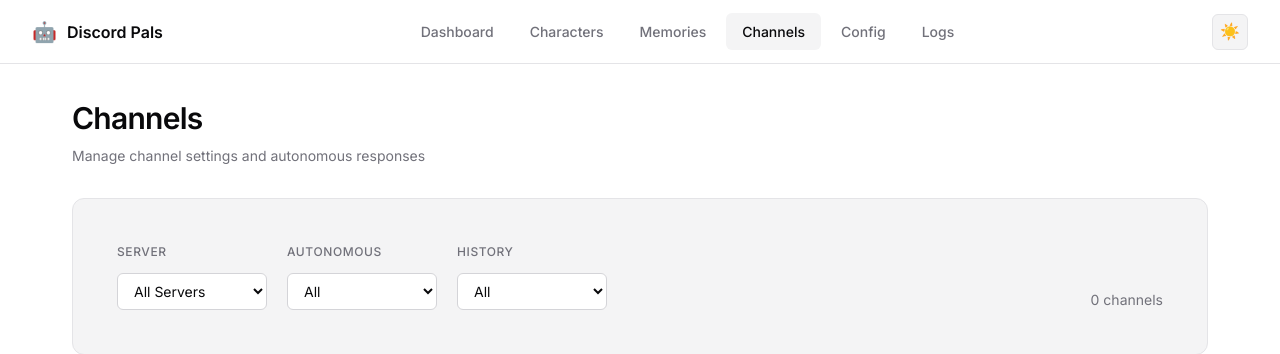
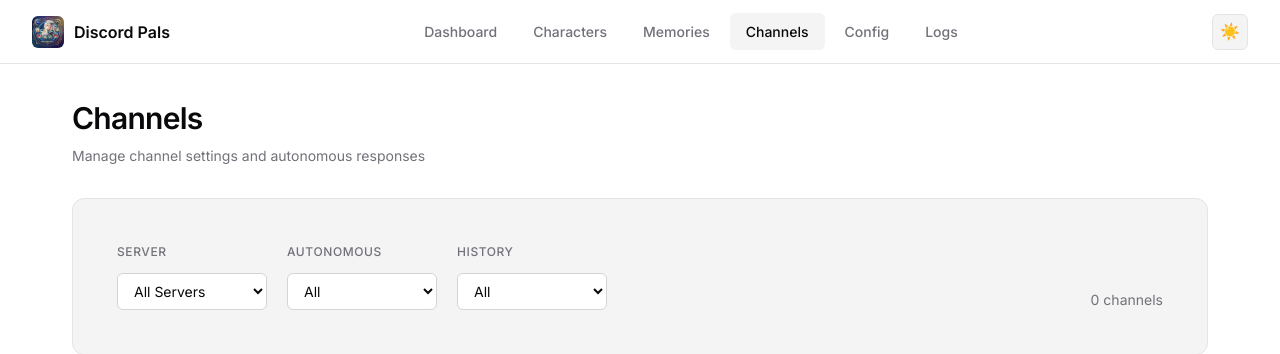
Before and after one commit to TheLonelyDevil9/discord-pals, a Flask app: page /channels in a window 1280 px wide. Shown: the top 354 px of the page. Run offline with Flask 3, Linux system fonts and the light colour scheme.

Commit message:
Add banner image with hover preview and GitHub link
- Replace robot emoji with banner.jpg thumbnail (32x32px)
- Make 'Discord Pals' text link to GitHub repository
- Add hover effect showing full-size banner preview (400px)
- Smooth animation with fade-in/out transitions

Co-Authored-By: Claude <noreply@anthropic.com>

```diff
--- a/templates/base.html
+++ b/templates/base.html
@@ -105,10 +105,48 @@
             font-size: 1rem;
             color: var(--text-primary);
             text-decoration: none;
+            position: relative;
         }
 
         .nav-brand-icon {
-            font-size: 1.25rem;
+            width: 32px;
+            height: 32px;
+            border-radius: 6px;
+            object-fit: cover;
+        }
+
+        .nav-brand-text {
+            color: var(--text-primary);
+            text-decoration: none;
+            transition: color 0.15s ease;
+        }
+
+        .nav-brand-text:hover {
+            color: var(--accent);
+        }
+
+        /* Banner hover preview */
+        .nav-brand-preview {
+            position: absolute;
+            top: calc(100% + 12px);
+            left: 0;
+            width: 400px;
+            max-width: 90vw;
+            border-radius: 12px;
+            box-shadow: 0 8px 32px rgba(0, 0, 0, 0.3);
+            border: 1px solid var(--border);
+            opacity: 0;
+            visibility: hidden;
+            transform: translateY(-8px);
+            transition: all 0.2s ease;
+            z-index: 200;
+            pointer-events: none;
+        }
+
+        .nav-brand:hover .nav-brand-preview {
+            opacity: 1;
+            visibility: visible;
+            transform: translateY(0);
         }
 
         .nav-links {
@@ -680,10 +718,11 @@
     <div class="toast-container" id="toast-container"></div>
     <meta name="csrf-token" content="{{ csrf_token() }}">
     <nav>
-        <a href="/" class="nav-brand">
-            <span class="nav-brand-icon">🤖</span>
-            <span>Discord Pals</span>
-        </a>
+        <div class="nav-brand">
+            <img src="/static/banner.jpg" alt="Discord Pals" class="nav-brand-icon">
+            <a href="https://github.com/TheLonelyDevil9/discord-pals" target="_blank" rel="noopener" class="nav-brand-text">Discord Pals</a>
+            <img src="/static/banner.jpg" alt="Discord Pals Banner" class="nav-brand-preview">
+        </div>
         <div class="nav-links">
             <a href="/" class="nav-link {% if request.path=='/' %}active{% endif %}">Dashboard</a>
             <a href="/characters" class="nav-link {% if '/characters' in request.path or '/preview' in request.path or '/prompts' in request.path %}active{% endif %}">Characters</a>
```
